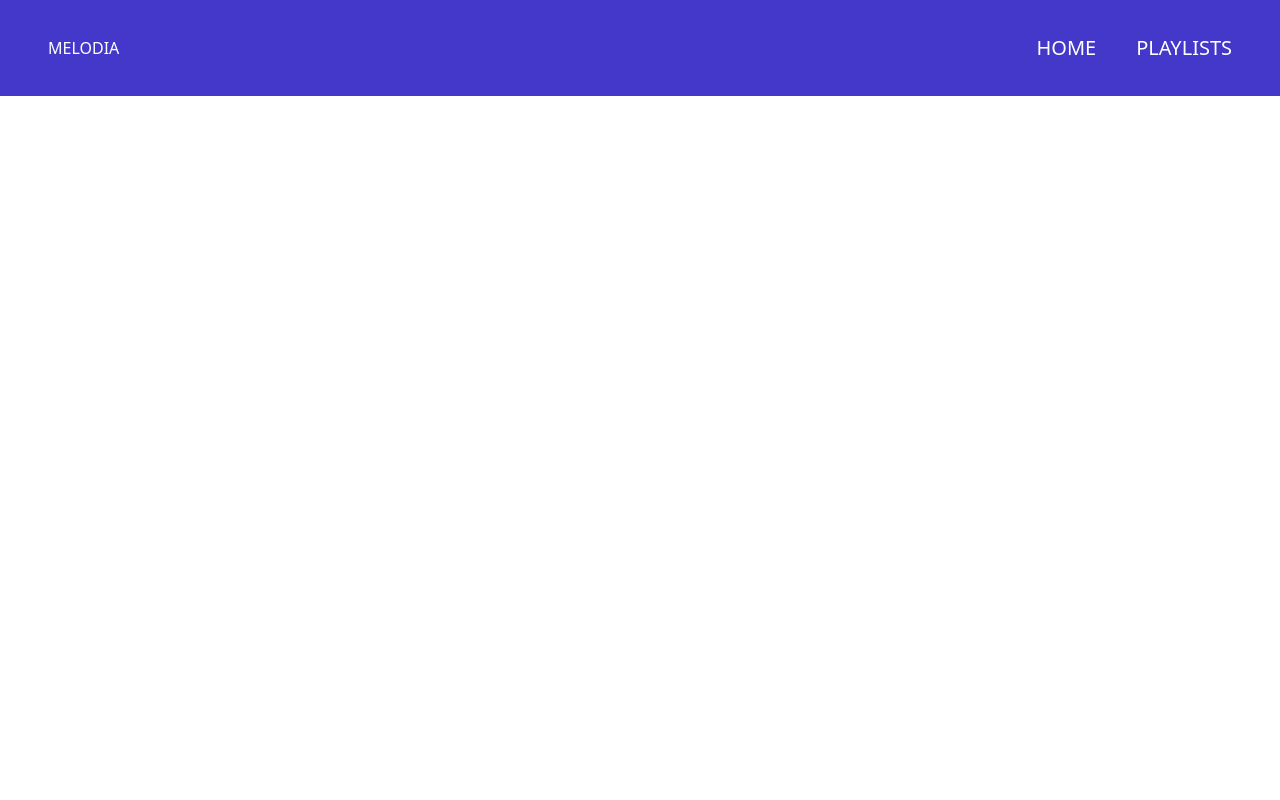
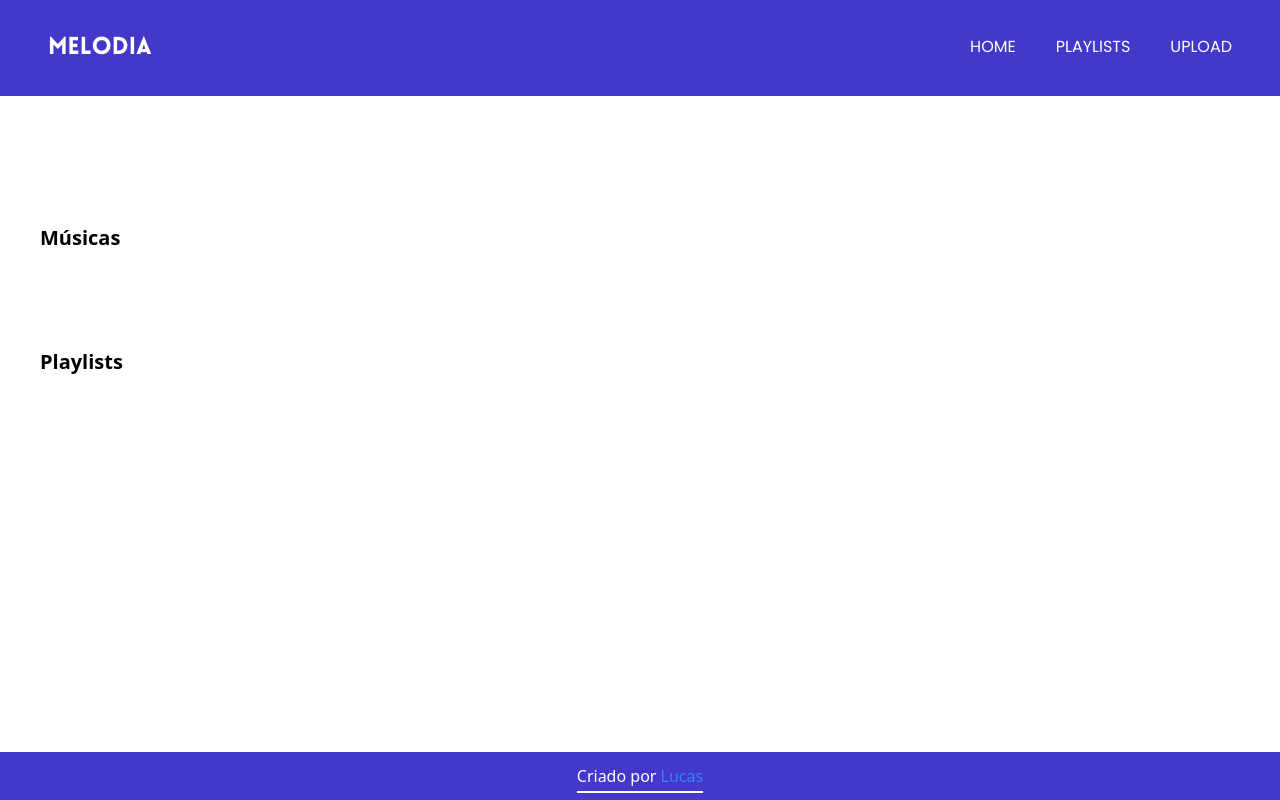
Before and after one commit to lucasds2/Melodia_Player, a website: page src/index.html in a window 1280 px wide. Drawn offline with nearby package versions, Linux system fonts and the light colour scheme; files that its build step writes are made by us from their sources.

Commit message:
feat: create a footer and modifying home

```diff
--- a/src/index.html
+++ b/src/index.html
@@ -5,18 +5,36 @@
   <meta http-equiv="X-UA-Compatible" content="IE=edge">
   <meta name="viewport" content="width=device-width, initial-scale=1.0">
   <title>Melodia Player</title>
-  <link rel="stylesheet" href="../dist/output.css">
+  <link rel="stylesheet" href="./css/output.css">
+  <link rel="stylesheet" href="./main.css">
   <script src="./index.js"></script>
 </head>
 <body>
+  <div class="flex flex-col h-screen">
   <header class="w-full h-24 bg-indigo-700 text-white">
     <nav class="flex h-full justify-between items-center p-12">
-      <h2 class="text-3xl">MELODIA</h2>
-      <ul class="flex gap-10 text-xl">
+      <h2 class="text-2xl">MELODIA</h2>
+      <ul class="flex gap-10 text-base">
         <li>HOME</li>
         <li>PLAYLISTS</li>
+        <li>UPLOAD</li>
       </ul>
     </nav>
   </header>
+  <section class="py-32 grow">
+    <div class="mb-24 ml-10">
+      <h1 class="mb-10 text-xl font-bold">Músicas</h1>
+    </div>
+    <div class="mb-20 ml-10 text-xl font-bold">
+      <h1 class="mb-10">Playlists</h1>
+    </div>
+  </section>
+  <footer class="bg-indigo-700 text-white p-3 text-center">
+    <p class="border-b-2 border-white border-solid inline pb-1">
+      Criado por
+      <a class="text-blue-500" target="_blank" href="https://github.com/lucasds2">Lucas</a>
+    </p>
+  </footer>
+</div>
 </body>
 </html>
```
